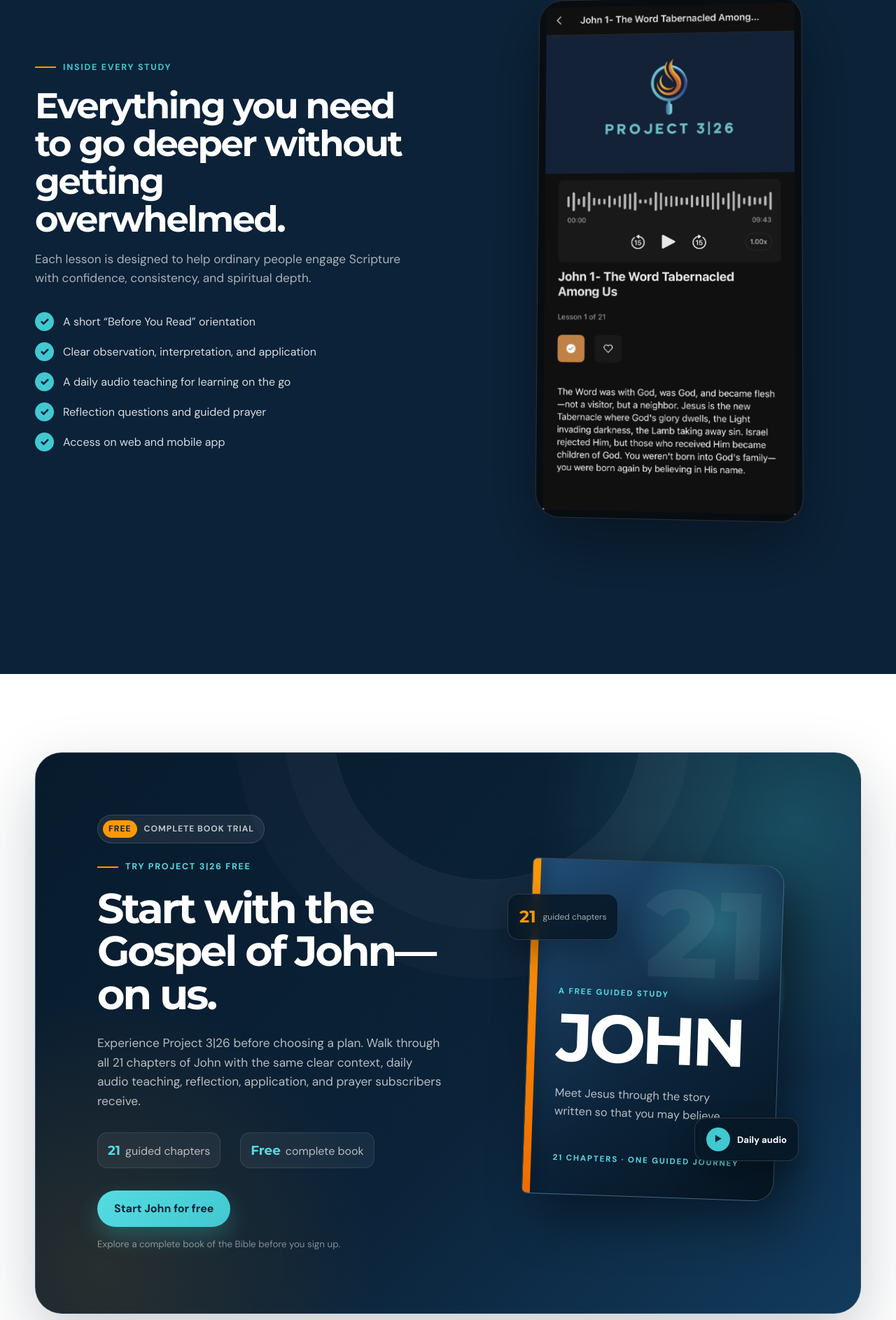
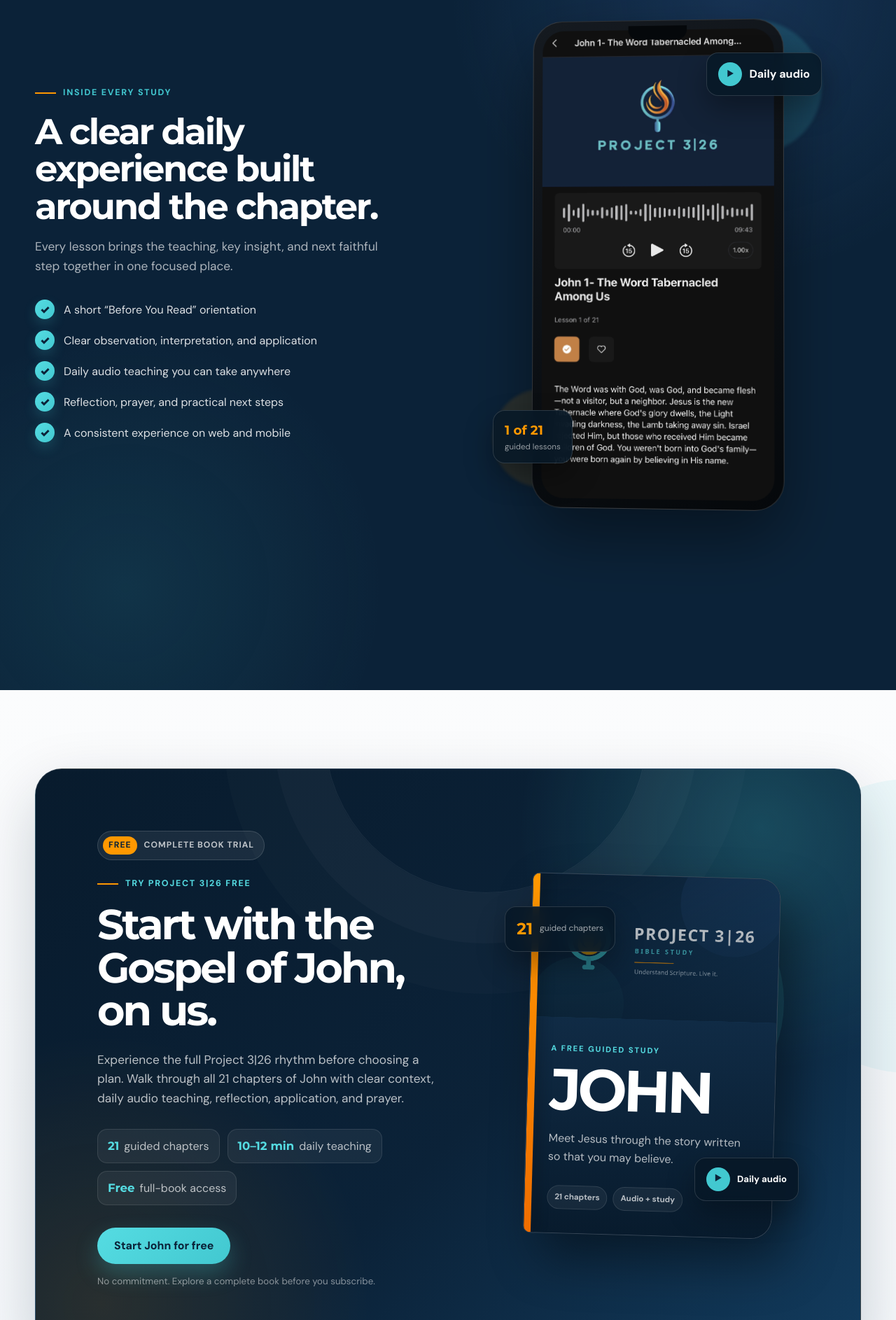
Before and after one commit to Project3-26/landing-page, a plain HTML site: page index.html in a window 1280 px wide. Shown: the part 2830-4716 px from the top of the page at 70% size. Drawn offline with Linux system fonts and the light colour scheme.

Commit message:
adding free book of john section

```diff
--- a/index.html
+++ b/index.html
@@ -232,28 +232,35 @@
         <div class="inside-wrap section-pad">
           <div class="inside-copy reveal">
             <p class="eyebrow eyebrow-light"><span></span>Inside every study</p>
-            <h2>Everything you need to go deeper without getting overwhelmed.</h2>
-            <p>Each lesson is designed to help ordinary people engage Scripture with confidence, consistency, and spiritual depth.</p>
+            <h2>A clear daily experience built around the chapter.</h2>
+            <p>Every lesson brings the teaching, key insight, and next faithful step together in one focused place.</p>
             <ul class="feature-list">
               <li><span>✓</span> A short “Before You Read” orientation</li>
               <li><span>✓</span> Clear observation, interpretation, and application</li>
-              <li><span>✓</span> A daily audio teaching for learning on the go</li>
-              <li><span>✓</span> Reflection questions and guided prayer</li>
-              <li><span>✓</span> Access on web and mobile app</li>
+              <li><span>✓</span> Daily audio teaching you can take anywhere</li>
+              <li><span>✓</span> Reflection, prayer, and practical next steps</li>
+              <li><span>✓</span> A consistent experience on web and mobile</li>
             </ul>
           </div>
 
           <div class="lesson-preview reveal delay-1">
-            <div class="study-phone-frame">
+            <div class="app-showcase">
+              <div class="app-glow app-glow-cyan" aria-hidden="true"></div>
+              <div class="app-glow app-glow-orange" aria-hidden="true"></div>
+              <div class="app-device">
+                <div class="app-device-speaker" aria-hidden="true"></div>
                 <img
                   class="study-preview-image"
-                src="UI pic.png"
+                  src="ui-preview.png"
                   width="1013"
                   height="2048"
                   loading="lazy"
                   decoding="async"
-                alt="Project 3|26 John 1 study featuring the daily audio teaching and lesson overview."
+                  alt="Project 3|26 John 1 study screen with daily audio teaching, lesson progress, and chapter overview."
                 />
+              </div>
+              <div class="app-float app-float-top"><span>▶</span><strong>Daily audio</strong></div>
+              <div class="app-float app-float-bottom"><strong>1 of 21</strong><small>guided lessons</small></div>
             </div>
           </div>
         </div>
@@ -264,22 +271,32 @@
           <div class="free-trial-copy reveal">
             <p class="free-trial-badge"><span>FREE</span> Complete book trial</p>
             <p class="eyebrow"><span></span>Try Project 3|26 free</p>
-            <h2>Start with the Gospel of John—on us.</h2>
-            <p>Experience Project 3|26 before choosing a plan. Walk through all 21 chapters of John with the same clear context, daily audio teaching, reflection, application, and prayer subscribers receive.</p>
+            <h2>Start with the Gospel of John, on us.</h2>
+            <p>Experience the full Project 3|26 rhythm before choosing a plan. Walk through all 21 chapters of John with clear context, daily audio teaching, reflection, application, and prayer.</p>
             <div class="free-trial-highlights" aria-label="Free Gospel of John study highlights">
               <span><strong>21</strong> guided chapters</span>
-              <span><strong>Free</strong> complete book</span>
+              <span><strong>10–12 min</strong> daily teaching</span>
+              <span><strong>Free</strong> full-book access</span>
             </div>
             <a class="button button-primary" href="https://www.project326.org">Start John for free</a>
-            <small>Explore a complete book of the Bible before you sign up.</small>
+            <small>No commitment. Explore a complete book before you subscribe.</small>
           </div>
 
-          <div class="free-trial-visual reveal delay-1" aria-hidden="true">
-            <div class="john-book-card">
+          <div class="free-trial-visual reveal delay-1">
+            <div class="john-study-card">
+              <div class="john-study-art">
+                <img src="logo.png" alt="" aria-hidden="true" />
+                <div class="john-study-overlay" aria-hidden="true"></div>
+              </div>
+              <div class="john-study-content">
                 <span class="john-book-kicker">A FREE GUIDED STUDY</span>
                 <strong>JOHN</strong>
                 <p>Meet Jesus through the story written so that you may believe.</p>
-              <span class="john-book-meta">21 CHAPTERS · ONE GUIDED JOURNEY</span>
+                <div class="john-study-meta">
+                  <span>21 chapters</span>
+                  <span>Audio + study</span>
+                </div>
+              </div>
             </div>
             <div class="trial-float trial-float-chapters"><strong>21</strong><span>guided chapters</span></div>
             <div class="trial-float trial-float-audio"><span class="trial-play">▶</span><strong>Daily audio</strong></div>
--- a/styles.css
+++ b/styles.css
@@ -245,44 +245,107 @@
 .founder-signoff span { color: var(--muted); font-size: .92rem; }
 .founder-copy .button { margin-top: 28px; }
 
-.section-dark { color: white; background: var(--navy); }
-.inside-wrap { display: grid; grid-template-columns: 1fr 1fr; gap: 80px; align-items: center; padding-top: 112px; padding-bottom: 112px; }
-.inside-copy > p:not(.eyebrow) { color: rgba(255,255,255,.65); font-size: 1.08rem; }
+
+.section-dark {
+  position: relative;
+  overflow: hidden;
+  color: white;
+  background:
+    radial-gradient(circle at 82% 18%, rgba(61,110,184,.22), transparent 28%),
+    radial-gradient(circle at 14% 88%, rgba(66,200,208,.1), transparent 24%),
+    var(--navy);
+}
+.inside-wrap {
+  display: grid;
+  grid-template-columns: minmax(0, .92fr) minmax(360px, 1.08fr);
+  gap: clamp(64px, 8vw, 108px);
+  align-items: center;
+  padding-top: 118px;
+  padding-bottom: 118px;
+}
+.inside-copy > p:not(.eyebrow) { max-width: 590px; color: rgba(255,255,255,.66); font-size: 1.08rem; }
 .feature-list { display: grid; gap: 16px; margin: 34px 0 0; padding: 0; list-style: none; }
-.feature-list li { display: flex; align-items: center; gap: 13px; color: rgba(255,255,255,.84); }
-.feature-list span { display: grid; place-items: center; flex: 0 0 27px; width: 27px; height: 27px; color: var(--navy); border-radius: 50%; background: var(--cyan); font-weight: 800; }
-.lesson-preview { position: relative; display: flex; justify-content: center; }
-.study-phone-frame { width: min(100%, 380px); padding: 10px; border: 1px solid rgba(255,255,255,.14); border-radius: 34px; background: #080d12; box-shadow: 0 35px 90px rgba(0,0,0,.36); transform: perspective(1200px) rotateY(-4deg) rotateX(2deg); }
-.study-preview-image { display: block; width: 100%; height: auto; }
+.feature-list li { display: flex; align-items: center; gap: 13px; color: rgba(255,255,255,.86); }
+.feature-list span { display: grid; place-items: center; flex: 0 0 28px; width: 28px; height: 28px; color: var(--navy); border-radius: 50%; background: linear-gradient(135deg, var(--cyan-bright), var(--cyan)); font-weight: 900; box-shadow: 0 8px 18px rgba(66,200,208,.2); }
+.lesson-preview { position: relative; display: flex; justify-content: center; min-width: 0; }
+.app-showcase { position: relative; width: min(100%, 470px); padding: 28px 38px 30px; }
+.app-glow { position: absolute; border-radius: 50%; filter: blur(2px); }
+.app-glow-cyan { width: 190px; height: 190px; top: 4%; right: 0; background: rgba(66,200,208,.18); }
+.app-glow-orange { width: 140px; height: 140px; left: 0; bottom: 8%; background: rgba(255,152,0,.13); }
+.app-device {
+  position: relative;
+  z-index: 2;
+  width: min(100%, 360px);
+  margin-inline: auto;
+  padding: 13px;
+  overflow: hidden;
+  border: 1px solid rgba(255,255,255,.16);
+  border-radius: 42px;
+  background: linear-gradient(155deg, #151a20, #05080b);
+  box-shadow: 0 40px 90px rgba(0,0,0,.42);
+  transform: perspective(1200px) rotateY(-3deg) rotateX(1deg);
+}
+.app-device-speaker { position: absolute; z-index: 4; top: 7px; left: 50%; width: 84px; height: 20px; transform: translateX(-50%); border-radius: 0 0 14px 14px; background: #05080b; }
+.study-preview-image { display: block; width: 100%; height: auto; border-radius: 31px; }
+.app-float { position: absolute; z-index: 4; display: flex; align-items: center; gap: 10px; padding: 13px 16px; color: white; border: 1px solid rgba(255,255,255,.14); border-radius: 17px; background: rgba(7,24,39,.88); box-shadow: 0 18px 42px rgba(0,0,0,.32); backdrop-filter: blur(12px); }
+.app-float span { display: grid; place-items: center; width: 34px; height: 34px; color: var(--navy); border-radius: 50%; background: var(--cyan); font-size: .7rem; }
+.app-float strong, .app-float small { display: block; }
+.app-float small { color: rgba(255,255,255,.58); font-size: .72rem; }
+.app-float-top { top: 76px; right: 0; }
+.app-float-bottom { left: 0; bottom: 94px; flex-direction: column; align-items: flex-start; gap: 0; }
+.app-float-bottom strong { color: var(--orange); font-family: "Montserrat", sans-serif; font-size: 1.15rem; }
 
-.free-trial { background: white; }
-.free-trial-card { position: relative; isolation: isolate; display: grid; grid-template-columns: 1.12fr .88fr; gap: clamp(48px, 7vw, 90px); align-items: center; padding: clamp(52px, 7vw, 88px); overflow: hidden; color: white; border: 1px solid rgba(255,255,255,.12); border-radius: 38px; background: radial-gradient(circle at 92% 12%, rgba(66,200,208,.25), transparent 28%), radial-gradient(circle at 8% 92%, rgba(255,152,0,.12), transparent 30%), linear-gradient(135deg, #081b2d, var(--navy) 56%, #123b5d); box-shadow: 0 34px 90px rgba(8,30,50,.22); }
-.free-trial-card::before { content: ""; position: absolute; z-index: -1; width: 440px; height: 440px; top: -260px; left: 36%; border: 1px solid rgba(255,255,255,.08); border-radius: 50%; box-shadow: 0 0 0 70px rgba(255,255,255,.025), 0 0 0 140px rgba(255,255,255,.018); }
+.free-trial { position: relative; overflow: hidden; background: linear-gradient(180deg, #fbfcfd 0%, #f5f8fb 100%); }
+.free-trial::before { content: ""; position: absolute; width: 420px; height: 420px; right: -230px; top: 12%; border-radius: 50%; background: rgba(66,200,208,.08); }
+.free-trial-card {
+  position: relative;
+  isolation: isolate;
+  display: grid;
+  grid-template-columns: minmax(0, 1.08fr) minmax(360px, .92fr);
+  gap: clamp(54px, 7vw, 92px);
+  align-items: center;
+  padding: clamp(54px, 7vw, 88px);
+  overflow: hidden;
+  color: white;
+  border: 1px solid rgba(255,255,255,.12);
+  border-radius: 38px;
+  background:
+    radial-gradient(circle at 88% 10%, rgba(66,200,208,.24), transparent 27%),
+    radial-gradient(circle at 8% 92%, rgba(255,152,0,.12), transparent 29%),
+    linear-gradient(135deg, #081b2d, var(--navy) 56%, #123b5d);
+  box-shadow: 0 34px 90px rgba(8,30,50,.2);
+}
+.free-trial-card::before { content: ""; position: absolute; z-index: -1; width: 460px; height: 460px; top: -285px; left: 35%; border: 1px solid rgba(255,255,255,.07); border-radius: 50%; box-shadow: 0 0 0 72px rgba(255,255,255,.023), 0 0 0 144px rgba(255,255,255,.014); }
 .free-trial-copy { position: relative; z-index: 2; }
 .free-trial-badge { display: inline-flex; align-items: center; gap: 10px; margin: 0 0 24px; padding: 7px 14px 7px 7px; color: rgba(255,255,255,.72); border: 1px solid rgba(255,255,255,.14); border-radius: 999px; background: rgba(255,255,255,.07); font-size: .76rem; font-weight: 700; letter-spacing: .08em; text-transform: uppercase; }
 .free-trial-badge span { padding: 3px 8px; color: var(--navy); border-radius: 999px; background: var(--orange); font-weight: 900; }
 .free-trial-copy .eyebrow { color: var(--cyan-bright); }
-.free-trial-copy h2 { max-width: 680px; margin: 0; font-family: "Montserrat", sans-serif; font-size: clamp(2.7rem, 4.7vw, 4.65rem); line-height: 1.02; letter-spacing: -.05em; }
-.free-trial-copy > p:not(.eyebrow):not(.free-trial-badge) { max-width: 670px; margin: 26px 0 0; color: rgba(255,255,255,.7); font-size: 1.08rem; }
-.free-trial-highlights { display: flex; flex-wrap: wrap; gap: 12px 28px; margin-top: 30px; }
-.free-trial-highlights span { display: flex; align-items: baseline; gap: 7px; padding: 10px 14px; color: rgba(255,255,255,.68); border: 1px solid rgba(255,255,255,.1); border-radius: 14px; background: rgba(255,255,255,.055); }
-.free-trial-highlights strong { color: var(--cyan-bright); font-family: "Montserrat", sans-serif; font-size: 1.15rem; }
+.free-trial-copy h2 { max-width: 690px; margin: 0; font-family: "Montserrat", sans-serif; font-size: clamp(2.7rem, 4.7vw, 4.65rem); line-height: 1.02; letter-spacing: -.05em; }
+.free-trial-copy > p:not(.eyebrow):not(.free-trial-badge) { max-width: 670px; margin: 26px 0 0; color: rgba(255,255,255,.72); font-size: 1.08rem; }
+.free-trial-highlights { display: flex; flex-wrap: wrap; gap: 11px; margin-top: 30px; }
+.free-trial-highlights span { display: inline-flex; align-items: baseline; gap: 7px; padding: 10px 14px; color: rgba(255,255,255,.7); border: 1px solid rgba(255,255,255,.1); border-radius: 14px; background: rgba(255,255,255,.055); }
+.free-trial-highlights strong { color: var(--cyan-bright); font-family: "Montserrat", sans-serif; font-size: 1.04rem; }
 .free-trial-copy .button { margin-top: 32px; }
-.free-trial-copy small { display: block; margin-top: 14px; color: rgba(255,255,255,.48); }
-.free-trial-visual { position: relative; width: min(100%, 440px); margin-inline: auto; padding: 18px 28px 28px; }
-.free-trial-visual::before { content: ""; position: absolute; width: 85%; aspect-ratio: 1; top: 4%; left: 10%; border-radius: 50%; background: rgba(66,200,208,.16); filter: blur(2px); }
-.john-book-card { position: relative; z-index: 2; display: flex; flex-direction: column; justify-content: flex-end; aspect-ratio: 3 / 4; width: min(100%, 360px); min-height: 480px; margin-inline: auto; padding: 42px; overflow: hidden; color: white; border: 1px solid rgba(255,255,255,.18); border-radius: 8px 28px 28px 8px; background: radial-gradient(circle at 75% 18%, rgba(85,220,226,.3), transparent 27%), linear-gradient(145deg, #214d76, var(--navy) 62%, #061522); box-shadow: 24px 34px 70px rgba(0,0,0,.42); transform: rotate(2deg); }
-.john-book-card::before { content: ""; position: absolute; inset: 0 auto 0 0; width: 11px; background: linear-gradient(var(--orange), var(--orange-deep)); box-shadow: 7px 0 18px rgba(0,0,0,.24); }
-.john-book-card::after { content: "21"; position: absolute; top: 12px; right: 18px; color: rgba(255,255,255,.055); font-family: "Montserrat", sans-serif; font-size: 11rem; font-weight: 800; line-height: 1; }
-.john-book-kicker, .john-book-meta { position: relative; z-index: 1; color: var(--cyan-bright); font-size: .72rem; font-weight: 800; letter-spacing: .16em; }
-.john-book-card > strong { position: relative; z-index: 1; margin-top: 10px; font-family: "Montserrat", sans-serif; font-size: clamp(4rem, 8vw, 6rem); line-height: .95; letter-spacing: -.06em; }
-.john-book-card p { position: relative; z-index: 1; max-width: 280px; margin: 22px 0 44px; color: rgba(255,255,255,.7); font-size: 1.02rem; }
-.trial-float { position: absolute; z-index: 3; display: flex; align-items: center; gap: 10px; padding: 13px 16px; color: white; border: 1px solid rgba(255,255,255,.14); border-radius: 16px; background: rgba(7,24,39,.88); box-shadow: 0 18px 40px rgba(0,0,0,.3); backdrop-filter: blur(12px); }
+.free-trial-copy small { display: block; margin-top: 14px; color: rgba(255,255,255,.5); }
+.free-trial-visual { position: relative; width: min(100%, 440px); margin-inline: auto; padding: 22px 30px 34px; }
+.free-trial-visual::before { content: ""; position: absolute; width: 86%; aspect-ratio: 1; top: 4%; left: 9%; border-radius: 50%; background: rgba(66,200,208,.15); }
+.john-study-card { position: relative; z-index: 2; width: min(100%, 355px); margin-inline: auto; overflow: hidden; color: white; border: 1px solid rgba(255,255,255,.18); border-radius: 10px 30px 30px 10px; background: #0a1d31; box-shadow: 24px 34px 70px rgba(0,0,0,.42); transform: rotate(1.6deg); }
+.john-study-card::before { content: ""; position: absolute; z-index: 4; inset: 0 auto 0 0; width: 10px; background: linear-gradient(var(--orange), var(--orange-deep)); box-shadow: 7px 0 18px rgba(0,0,0,.24); }
+.john-study-art { position: relative; height: 205px; overflow: hidden; background: var(--navy-3); }
+.john-study-art img { width: 100%; height: 100%; object-fit: cover; }
+.john-study-overlay { position: absolute; inset: 0; background: linear-gradient(to bottom, rgba(8,27,45,.05), rgba(8,27,45,.72)); }
+.john-study-content { padding: 30px 32px 34px; background: linear-gradient(180deg, #102b45, #081b2d); }
+.john-book-kicker { color: var(--cyan-bright); font-size: .7rem; font-weight: 800; letter-spacing: .17em; }
+.john-study-content > strong { display: block; margin-top: 7px; font-family: "Montserrat", sans-serif; font-size: clamp(3.6rem, 7vw, 5.2rem); line-height: .96; letter-spacing: -.06em; }
+.john-study-content p { max-width: 280px; margin: 18px 0 28px; color: rgba(255,255,255,.7); font-size: 1rem; }
+.john-study-meta { display: flex; flex-wrap: wrap; gap: 8px; }
+.john-study-meta span { padding: 7px 10px; color: rgba(255,255,255,.7); border: 1px solid rgba(255,255,255,.11); border-radius: 999px; background: rgba(255,255,255,.055); font-size: .72rem; font-weight: 700; }
+.trial-float { position: absolute; z-index: 3; display: flex; align-items: center; gap: 10px; padding: 13px 16px; color: white; border: 1px solid rgba(255,255,255,.14); border-radius: 16px; background: rgba(7,24,39,.9); box-shadow: 0 18px 40px rgba(0,0,0,.3); backdrop-filter: blur(12px); }
 .trial-float strong, .trial-float span { display: block; }
-.trial-float-chapters { top: 64px; left: 0; }
-.trial-float-chapters strong { color: var(--orange); font-family: "Montserrat", sans-serif; font-size: 1.5rem; }
+.trial-float-chapters { top: 66px; left: 0; }
+.trial-float-chapters strong { color: var(--orange); font-family: "Montserrat", sans-serif; font-size: 1.45rem; }
 .trial-float-chapters span { color: rgba(255,255,255,.62); font-size: .75rem; }
-.trial-float-audio { right: 0; bottom: 80px; font-size: .82rem; }
+.trial-float-audio { right: 0; bottom: 84px; font-size: .82rem; }
 .trial-play { display: grid !important; place-items: center; width: 34px; height: 34px; color: var(--navy); border-radius: 50%; background: var(--cyan); font-size: .72rem; }
 
 .transformation { position: relative; overflow: hidden; text-align: center; background: var(--cream); }
@@ -346,7 +409,7 @@
   .founder-video-card { width: clamp(220px, 38vw, 290px); }
   .founder-copy .eyebrow { justify-content: center; }
   .founder-copy > p:not(.eyebrow):not(.founder-signoff) { margin-left: auto; margin-right: auto; }
-  .inside-wrap { grid-template-columns: 1fr; }
+  .inside-wrap { grid-template-columns: 1fr; gap: 64px; }
   .free-trial-card { grid-template-columns: 1fr; }
   .free-trial-copy { text-align: center; }
   .free-trial-copy .eyebrow, .free-trial-highlights { justify-content: center; }
@@ -377,16 +440,32 @@
   .video-length { top: 15px; right: 15px; }
   .video-caption { font-size: .75rem; }
   .inside-wrap { gap: 50px; padding-top: 82px; padding-bottom: 82px; }
-  .study-phone-frame { transform: none; }
+  .app-device { transform: none; }
   .free-trial-card { padding: 42px 24px; border-radius: 28px; }
   .free-trial-copy h2 { font-size: 2.4rem; }
   .free-trial-highlights { flex-direction: column; align-items: center; gap: 8px; }
+  .app-showcase { padding-inline: 8px; }
+  .app-device { width: min(88vw, 340px); }
+  .app-float-top { right: 2px; }
+  .app-float-bottom { left: 2px; }
   .free-trial-visual { padding-inline: 8px; }
-  .john-book-card { width: min(88%, 330px); min-height: 420px; padding: 32px; }
+  .john-study-card { width: min(90%, 330px); }
   .trial-float-chapters { left: 0; }
   .trial-float-audio { right: 0; bottom: 58px; }
   .about-card { padding: 40px 24px; }
   .badge-ring { width: 170px; height: 170px; }
+}
+
+
+@media (max-width: 640px) {
+  .inside-copy { text-align: center; }
+  .inside-copy .eyebrow { justify-content: center; }
+  .feature-list { max-width: 520px; margin-inline: auto; text-align: left; }
+  .app-showcase { width: min(100%, 390px); }
+  .app-float { padding: 10px 12px; }
+  .free-trial-copy { text-align: center; }
+  .free-trial-copy .eyebrow, .free-trial-highlights { justify-content: center; }
+  .free-trial-badge { margin-inline: auto; }
 }
 
 @media (prefers-reduced-motion: reduce) {
```
Also changed, not shown: ui-preview.png (renamed from UI pic.png). Lines whose indentation alone changed are shown as unchanged.
